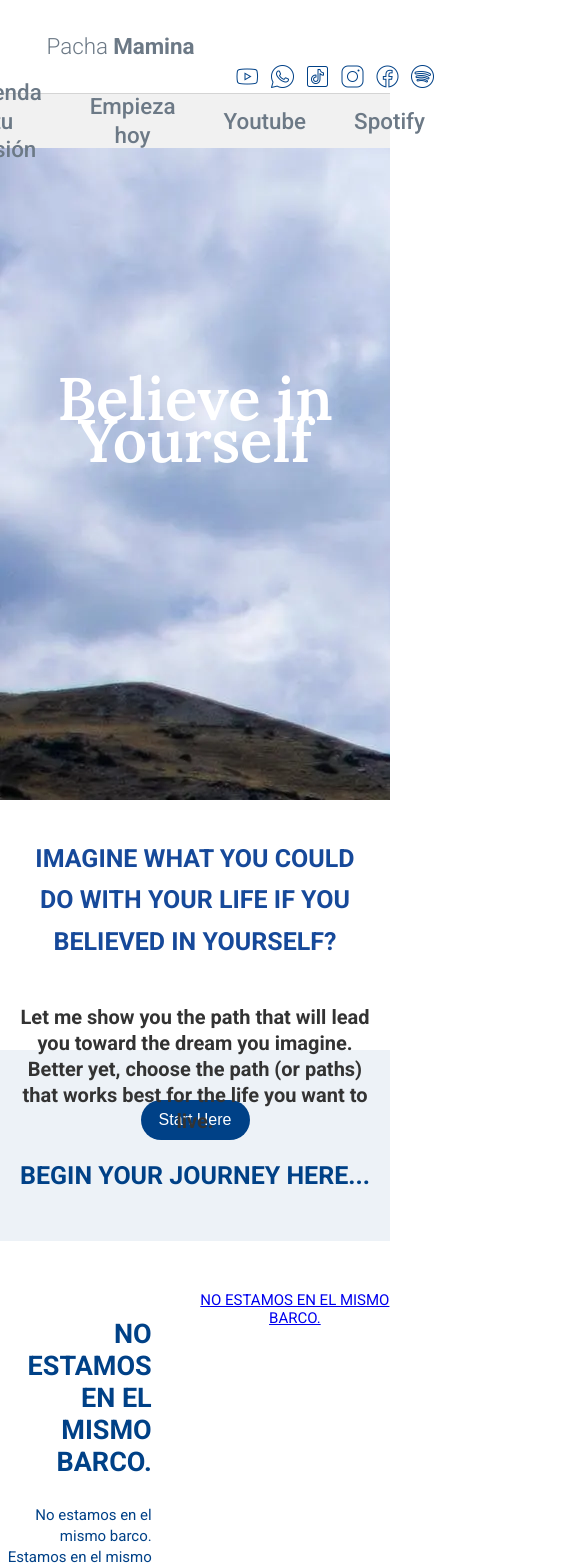
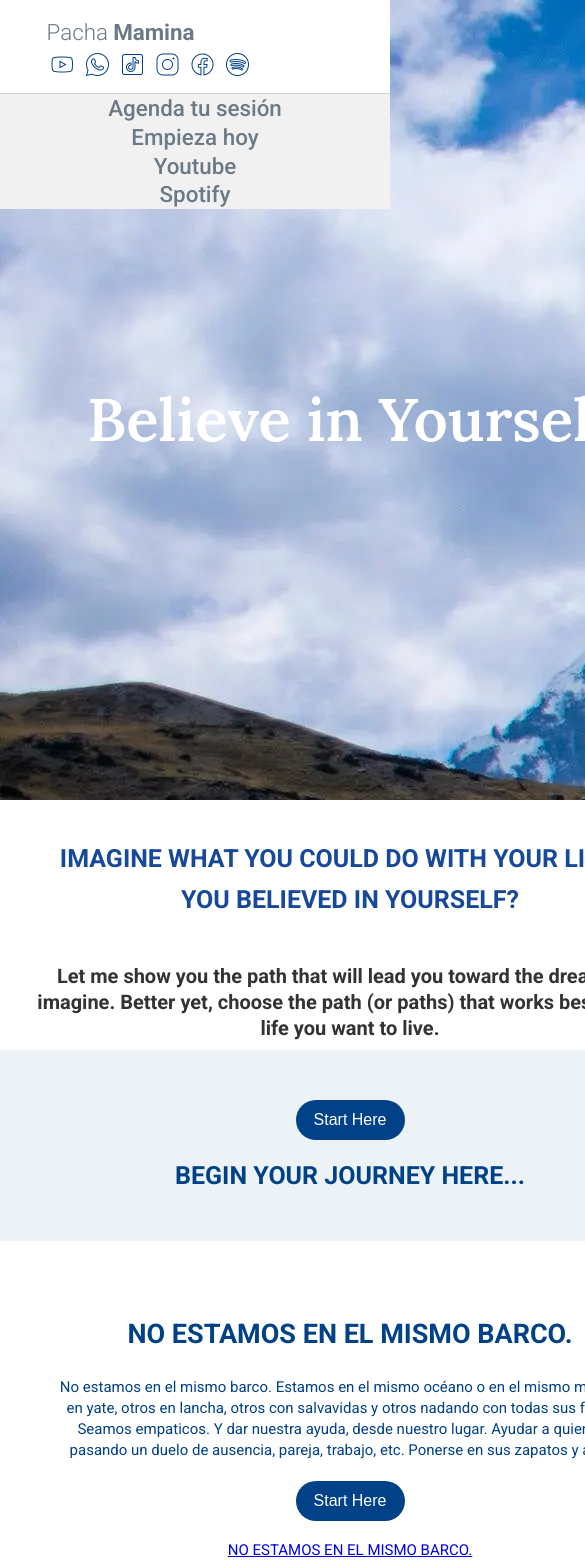
Before and after one commit to MatiasCeb/pachamamina, a React (Create React App) app: page / in a window 390 px wide. Shown: the top 1568 px of the page, 585 px wide, since content can reach past the window. Built offline with nearby package versions, Linux system fonts and the light colour scheme; a web font is replaced by a local one.

Commit message:
mobile css

```diff
--- a/src/App.css
+++ b/src/App.css
@@ -37,5 +37,6 @@
   }
 }
 .banner-sep--container{
+  min-width: 700px;
   margin-bottom: 20px;
 }
--- a/src/components/NavBar.js
+++ b/src/components/NavBar.js
@@ -14,12 +14,12 @@ class Navbar extends React.Component {
         return (
         <div className="Navbar">
             <div className="headerBar">
-                <div className="section--left">
+                <div className="NavBar-section--left">
                     <img className="Navbar__brand-logo" src={logo} alt="Logo"/>
                     <span className="Header-name">Pacha</span>
                     <span className="Header-lastname">Mamina</span>
                 </div>
-                <div className="section--right">
+                <div className="NavBar-section--right">
                     <div><a href="https://www.youtube.com/@pachamamina" rel="noopener noreferrer" target="_blank"><img className="navbar--icon" src={youtubeIcon} alt="Logo" /></a></div>
                     <div><a href="https://wa.me/5493425105622" rel="noopener noreferrer" target="_blank"><img className="navbar--icon" src={whatsappIcon} alt="Logo" /></a></div>
                     <div><a href="https://www.tiktok.com/@pacha.mamina?_t=8mx6ysfzdxt&_r=1" rel="noopener noreferrer" target="_blank"><img className="navbar--icon" src={tiktokIcon} alt="Logo" /></a></div>
--- a/src/components/styles/BannerImg.css
+++ b/src/components/styles/BannerImg.css
@@ -3,7 +3,7 @@
     align-items: center;
     justify-content: center;
     width: 100%;
-    min-width: 320px;
+    min-width: 700px;
     height: 800px;
     background-image: url("../assets/imgs/banner-img.webp");
     background-position: initial;
--- a/src/components/styles/BannerSection.css
+++ b/src/components/styles/BannerSection.css
@@ -4,7 +4,7 @@
     flex-direction: column;
     justify-content: center;
     width: 100%;
-    min-width: 320px;
+    min-width: 700px;
     height: 250px;
     text-align: center;
     background: rgb(255, 255, 255);
--- a/src/components/styles/Footer.css
+++ b/src/components/styles/Footer.css
@@ -3,6 +3,7 @@
     justify-content: space-between;
     align-items: center;
     width: 100%;
+    min-width: 700px;
     height: 100px;
     background-color: var(--blue-color);
 }
--- a/src/components/styles/NavBar.css
+++ b/src/components/styles/NavBar.css
@@ -40,7 +40,7 @@
     height: 40px;
     align-self: center;
 }
-.section--left {
+.NavBar-section--left {
     display: flex;
     width: 50%;
     justify-content: flex-start;
@@ -67,7 +67,7 @@
     color: rgb(108, 121, 134);
     vertical-align: -webkit-baseline-middle;
 }
-.section--right {
+.NavBar-section--right {
     display: flex;
     width: 50%;
     justify-content: flex-end;
@@ -87,3 +87,20 @@
     height: 25px;
     justify-content: flex-end;
 }
+
+@media (max-width: 600px) {
+    .headerBar{
+        flex-direction: column;
+        justify-content: center;
+    }
+    .NavBar-section--right {
+        justify-content: flex-start;
+        margin-left: 50px;
+    }
+    .NavBar-section {
+        flex-direction: column;
+        height: 100%;
+        gap: 0px;
+    }
+
+}
--- a/src/components/styles/SessionSection.css
+++ b/src/components/styles/SessionSection.css
@@ -3,6 +3,7 @@
     flex-direction: column;
     align-items: center;
     width: 100%;
+    min-width: 700px;
     height: auto;
     padding-top: 50px;
     padding-bottom: 30px;
--- a/src/components/styles/SkillCard.css
+++ b/src/components/styles/SkillCard.css
@@ -93,3 +93,23 @@ width: 70px;
 height: 50px;
 background: rgb(0, 0, 0);
 }
+
+@media (max-width: 600px) {
+    .youtube-item{
+        display: flex;
+        flex-direction: column;
+        justify-content: center;
+        align-items: center;
+    }
+    .youtube-item--description{
+        width: 100%;
+        min-width: 600px;
+        margin-bottom: 20px;
+        margin-right: 0px;
+        text-align: center;
+        align-content: center;
+    }
+    .youtube-item--description--button--container{
+        margin-top: 20px;
+    }
+}
--- a/src/components/styles/YoutubeSection.css
+++ b/src/components/styles/YoutubeSection.css
@@ -4,7 +4,7 @@
     flex-direction: column;
     width: 100%;
     gap: 50px;
-    min-width: 320px;
+    min-width: 700px;
     height: 100%;
     text-align: center;
     background: rgb(255, 255, 255);
```
Also changed, not shown: src/components/styles/BannerSep.css (line endings or trailing spaces).
